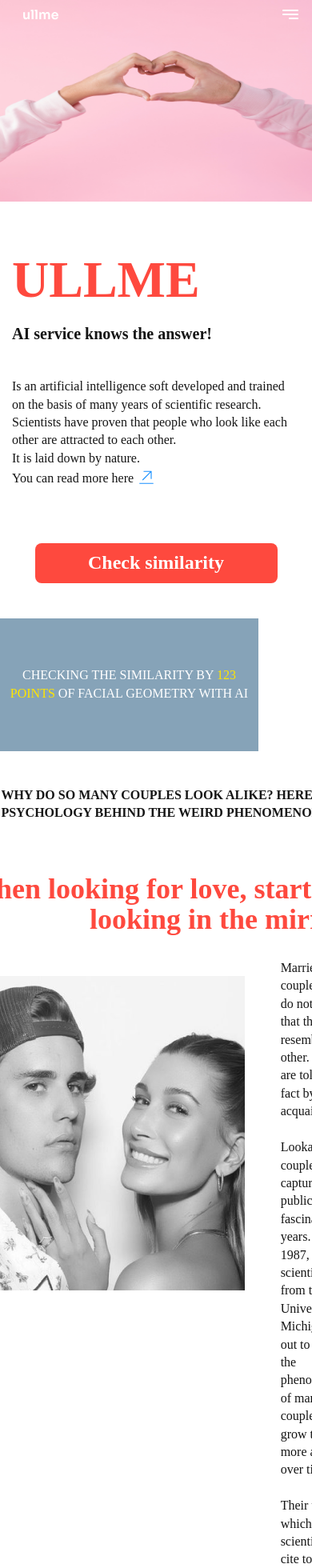
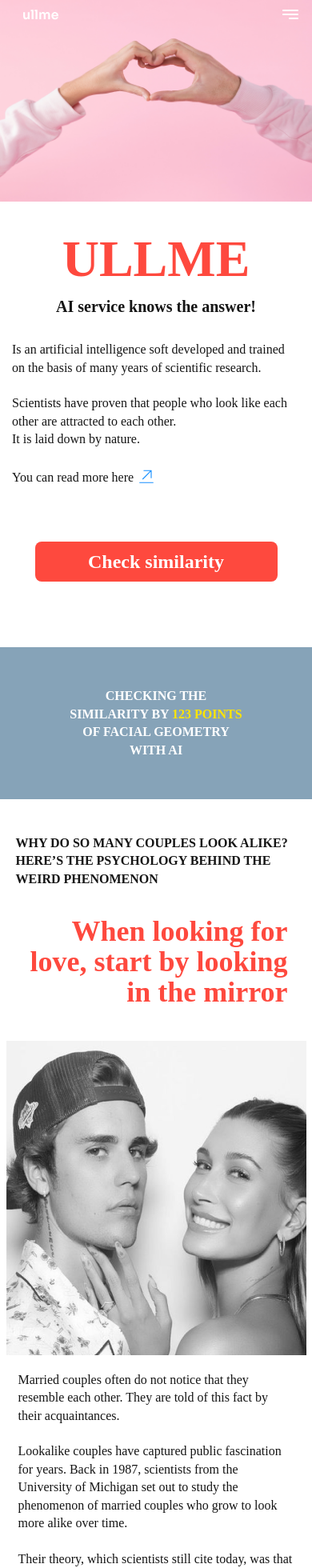
Before and after one commit to kolodenets/Ullme, a React (Vite) app in the folder ullme-app/: page / in a window 390 px wide. Shown: the top 1960 px of the page at 80% size. Built offline with nearby package versions, Linux system fonts and the light colour scheme; a web font is replaced by a local one.

Commit message:
feat: finish fix

```diff
--- a/ullme-app/src/pages/home/Home.module.scss
+++ b/ullme-app/src/pages/home/Home.module.scss
@@ -22,7 +22,7 @@
     flex-direction: column-reverse;
     margin-top: 0;
     gap: 0;
-    margin-bottom: 44px;
+    margin-bottom: 82px;
   }
 
 
@@ -89,7 +89,9 @@
       height: 100%;
       top: 0;
       left: 0;
-      // object-fit: cover;
+      @include mobile-tablet {
+        object-fit: cover;
+      }
     }
 
     @include mobile-tablet {
@@ -129,7 +131,9 @@
     margin-bottom: 24px;
 
     @include mobile-tablet {
-      margin-top: 64px;
+      margin-top: 38px;
+      margin-bottom: 16px;
+      text-align: center;
     }
   }
   .mainSubtitle {
@@ -140,7 +144,9 @@
       line-height: 105%;
 
     @include mobile-tablet {
+      text-align: center;
       font-size: 20px;
+      margin-bottom: 32px;
     }
   }
 
@@ -176,16 +182,21 @@
   background-color: $color-blue-gray;
   @include petraRegular16;
   font-size: 24px;
+  font-weight: $fw-semibold;
   text-transform: uppercase;
   text-align: center;
 
   @include mobile-tablet {
-    width: 323px !important;
-    height: 166px !important;
+    font-size: 16px;
+    height: unset;
+    padding: 50px 0;
   }
   .whiteText {
     width: 511px;
     color: $color-white;
+    @media screen and (max-width: 500px) {
+      width: 223px;
+    }
   }
   .yellowText {
     color: $color-yellow;
@@ -207,6 +218,7 @@
     margin-bottom: 41px;
 
     @include mobile-tablet {
+      gap: 20px;
       flex-direction: column;
       margin-bottom: 0;
     }
@@ -214,6 +226,11 @@
   .secondSection__imageWrapper {
     display: flex;
     gap: 30px;
+
+    @include mobile-tablet {
+      gap: 20px;
+      flex-direction: column;
+    }
   }
 
   .secondSection__titleContainer {
@@ -222,6 +239,7 @@
     align-items: end;
 
     @include mobile-tablet {
+      gap: 0;
       flex-direction: column-reverse;
     }
   }
@@ -243,6 +261,7 @@
     text-transform: uppercase;
 
     @include mobile-tablet {
+      text-align: left;
       margin-bottom: 36px;
     }
   }
@@ -283,6 +302,9 @@
     @include petraRegular16;
     margin-bottom: 20px;
     width: 100%;
+    @include mobile-tablet {
+      margin-bottom: 52px;
+    }
   }
 
 
@@ -323,7 +345,7 @@
   padding-bottom: 72px;
 
   @include mobile-tablet {
-    padding-bottom: 44px;
+    padding-bottom: 51px;
   }
 
   .thirdSection__contentContainer {
@@ -364,8 +386,8 @@
     text-align: left;
 
     @include mobile-tablet {
+      margin-bottom: 0;
       text-align: center;
-      margin: 0 0 20px;
     }
   }
   .logoImg {
@@ -415,7 +437,7 @@
 
     .absolut {
       position: absolute;
-      top: 77%;
+      top: 80%;
       right: 4%;
     }
   }
@@ -452,6 +474,7 @@
 
   @include mobile-tablet {
     flex-direction: column !important;
+    padding-top: 44px !important;
     padding-bottom: 44px !important;
     gap: 20px;
   }
@@ -482,6 +505,9 @@
     text-align: left;
     margin-bottom: 24px;
     max-width: 550px;
+    @include mobile-tablet {
+      margin-bottom: 12px;
+    }
   }
 
   .bottomImage {
--- a/ullme-app/src/pages/home/Home.tsx
+++ b/ullme-app/src/pages/home/Home.tsx
@@ -6,6 +6,7 @@ import Circle from "/assets/icons/Status-Normal.svg";
 import CircleWeb from "/assets/icons/Status-Normal-web.svg";
 import Percent from "/assets/icons/percent.svg";
 import MainImage from "/assets/images/mainImageWeb.png";
+import MainImageMob from "/assets/images/mainImageMob.png";
 import Parents from "/assets/images/parents.png";
 import ParentsMob from "/assets/images/parents-mob.png";
 import SecondImage from "../../../public/assets/images/secondImageWeb.png";
@@ -29,10 +30,10 @@ const Home = () => {
               <p className={s.mainInfo}>
                 Is an artificial intelligence soft developed and trained on the
                 basis of many years of scientific research. <br />
-                {size.width > 768 && <br />}
+                <br />
                 Scientists have proven that people who look like each other are
                 attracted to each other. <br />
-                It is laid down by nature. <br /> {size.width > 768 && <br />}
+                It is laid down by nature. <br /> <br />
                 You can read more here{" "}
                 <span className={s.svg}>
                   <svg
@@ -59,7 +60,11 @@ const Home = () => {
           </div>
         </div>
         <div className={s.mainImageContainer}>
-          <img src={MainImage} alt="mainImage" className={s.mainImage} />
+          <img
+            src={size.width > 375 ? MainImage : MainImageMob}
+            alt="mainImage"
+            className={s.mainImage}
+          />
           {/* <div className={s.percentage}>
             <img src={Percent} alt="percent" className={s.percentImg} />
           </div> */}
@@ -75,7 +80,9 @@ const Home = () => {
       <section className={cn("container", s.secondSection)}>
         <div className={s.secondSection__contentContainer}>
           <div className={s.secondSection__titleContainer}>
-            <h2 className={cn(s.secondSection__title, s.h2, s.secondInfo__mobile)}>
+            <h2
+              className={cn(s.secondSection__title, s.h2, s.secondInfo__mobile)}
+            >
               When looking for love, start by looking in the mirror
             </h2>
             <div className={s.center}>
```
Also changed, not shown: ullme-app/public/assets/icons/Status-Normal.svg, ullme-app/public/assets/images/mainImageMob.png (added).
